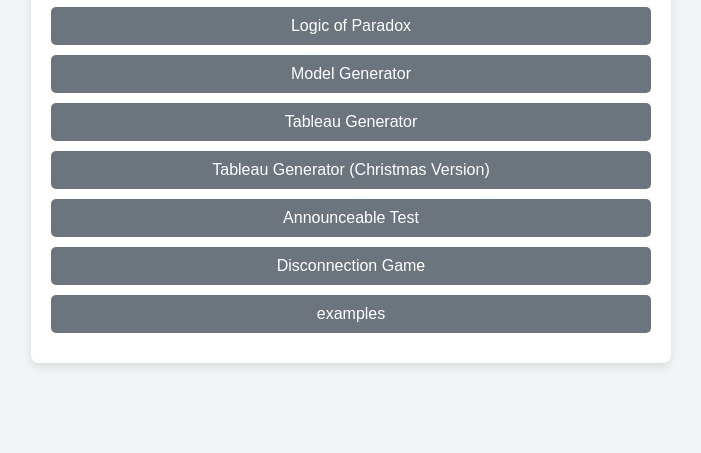
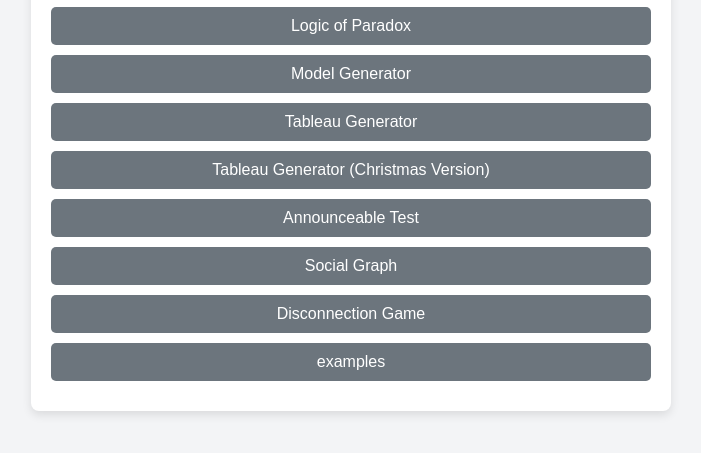
Before and after one commit to Raycaesar/Ray.github.io, a plain HTML site: page index.html in a window 1280 px wide. Shown: the part 159-612 px from the top of the page, without its empty margins (289-990 px from the left). Drawn offline with Linux system fonts and the light colour scheme.

Commit message:
index.html

```diff
--- a/index.html
+++ b/index.html
@@ -49,6 +49,7 @@
         <a href="tree/tree.html">Tableau Generator</a>
         <a href="Pinetree/tree.html">Tableau Generator (Christmas Version)</a>
         <a href="announce/announceable.html">Announceable Test</a>
+        <a href="Social_Graph/index.html">Social Graph</a>
         <a href="disconnect/disconnect.html">Disconnection Game</a>
         <a href="examples/BD_dist.html">examples</a>
 
```
